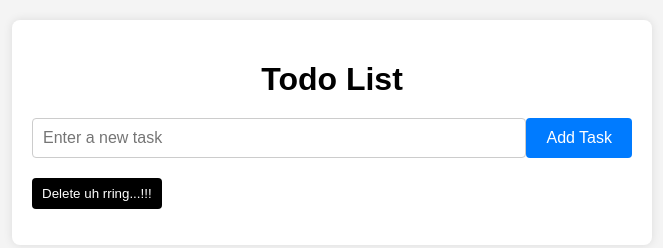
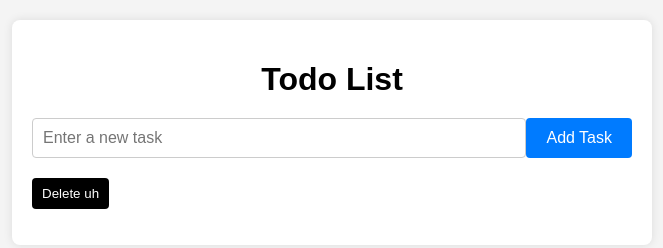
Before and after one commit to Yuva-aj/to-do, a website: page index.html in a window 1280 px wide. Shown: the whole page, without its empty margins (308-971 px from the left). Drawn offline with Linux system fonts and the light colour scheme; no server answers.

Commit message:
updated html again and again

```diff
--- a/index.html
+++ b/index.html
@@ -15,7 +15,7 @@
             <input type="text" name="task" placeholder="Enter a new task">
             <input type="submit" value="Add Task">
         </form>
-        <button id="delete-all-btn">Delete uh rring...!!!</button>
+        <button id="delete-all-btn">Delete uh</button>
         <ul>
             <!-- Todo list items will be dynamically updated here -->
         </ul>
```
